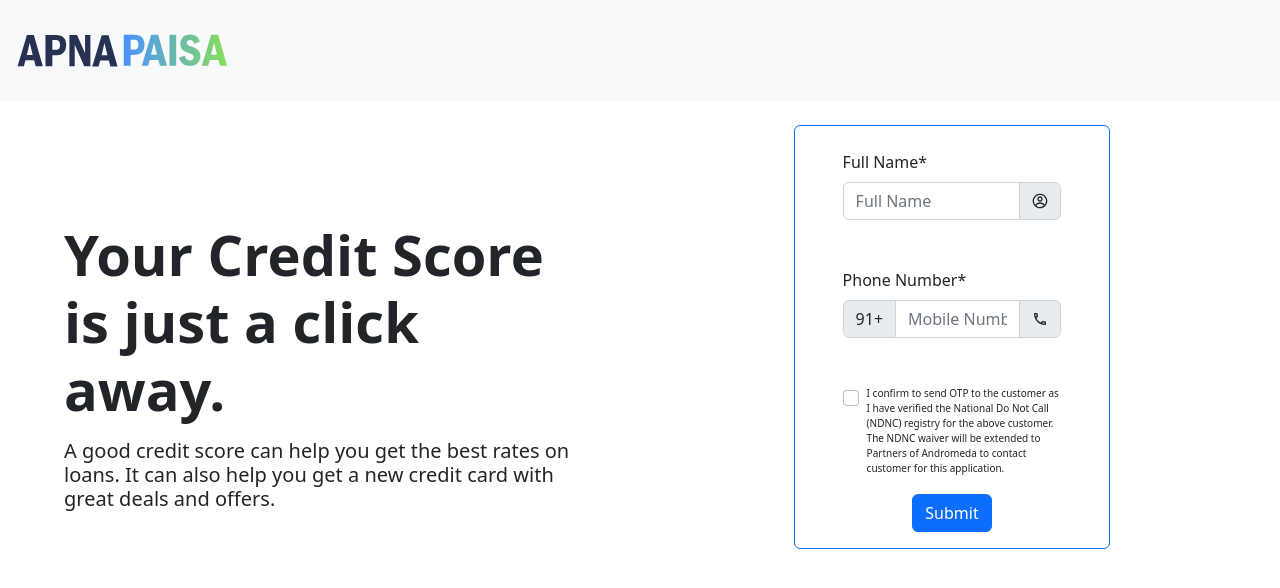
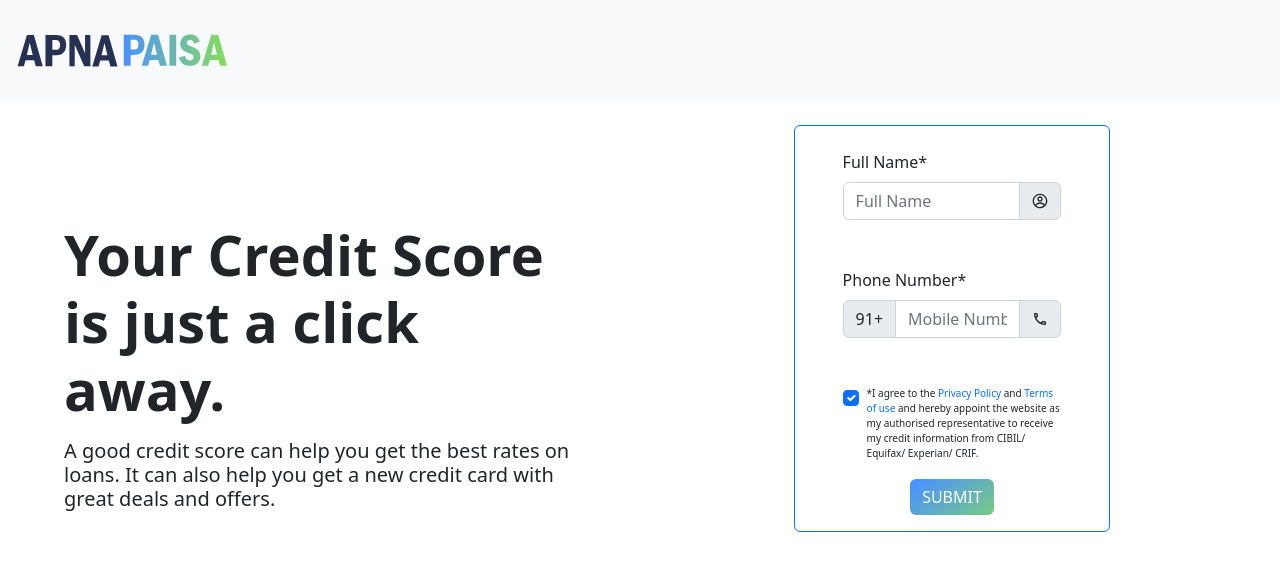
Before and after one commit to prem-andromeda/mockup, a Next.js app: page / in a window 1280 px wide. Shown: the top 588 px of the page. Built offline with nearby package versions, Linux system fonts and the light colour scheme.

Commit message:
checkbox checked funtionality added

```diff
--- a/pages/index.js
+++ b/pages/index.js
@@ -3,12 +3,15 @@ import { MdOutlineLocalPhone } from "react-icons/md";
 import { CgProfile } from "react-icons/cg";
 import Image from "next/image";
 import { useState } from "react";
+import Link from "next/link";
 
 export default function Home() {
   const [form, setForm] = useState({
     name: "",
     phoneNumber: "",
   });
+
+  const [consent, setConsent] = useState(true);
 
   const changeHandler = (e) => {
     e.target.name == "name"
@@ -120,23 +123,42 @@ export default function Home() {
                 <input
                   type="checkbox"
                   className="form-check-input"
-                  id="consent1 "
+                  id="consent "
+                  checked={consent}
+                  onChange={() => setConsent(!consent)}
                 />
                 <label
                   className="form-check-label"
-                  htmlFor="consent1 "
+                  htmlFor="consent "
                   style={{ fontSize: "10px" }}
                 >
-                  I confirm to send OTP to the customer as I have verified the
-                  National Do Not Call (NDNC) registry for the above customer.
-                  The NDNC waiver will be extended to Partners of Andromeda to
-                  contact customer for this application.
+                  *I agree to the{" "}
+                  <Link
+                    className="link-decoration"
+                    href="https://apnadhan.com/privacy-policy"
+                  >
+                    Privacy Policy
+                  </Link>{" "}
+                  and{" "}
+                  <Link
+                    className="link-decoration"
+                    href="https://apnadhan.com/terms-of-use"
+                  >
+                    Terms of use
+                  </Link>{" "}
+                  and hereby appoint the website as my authorised representative
+                  to receive my credit information from CIBIL/ Equifax/
+                  Experian/ CRIF.
                 </label>
               </div>
 
               <div className="d-flex justify-content-center">
-                <button type="submit" className="btn btn-primary">
-                  Submit
+                <button
+                  type="submit"
+                  className="btn btn-primary"
+                  style={{ border: "none" }}
+                >
+                  SUBMIT
                 </button>
               </div>
             </form>
--- a/styles/globals.css
+++ b/styles/globals.css
@@ -4,6 +4,24 @@
 .navbar-brand img {
   width: 75%;
 }
+
+[type="submit"]:not(:disabled),
+button:not(:disabled) {
+  background: linear-gradient(140.6deg, #4a92ff 7.14%, #78cb83 99.09%);
+}
+
+/* .form-check-input:checked {
+  background-image: linear-gradient(
+    140.6deg,
+    #4a92ff 7.14%,
+    #78cb83 99.09%
+  ) !important;
+} */
+
+.link-decoration {
+  text-decoration: none;
+}
+
 @media screen and (max-width: 767px) {
   .form {
     width: 80%;
```
